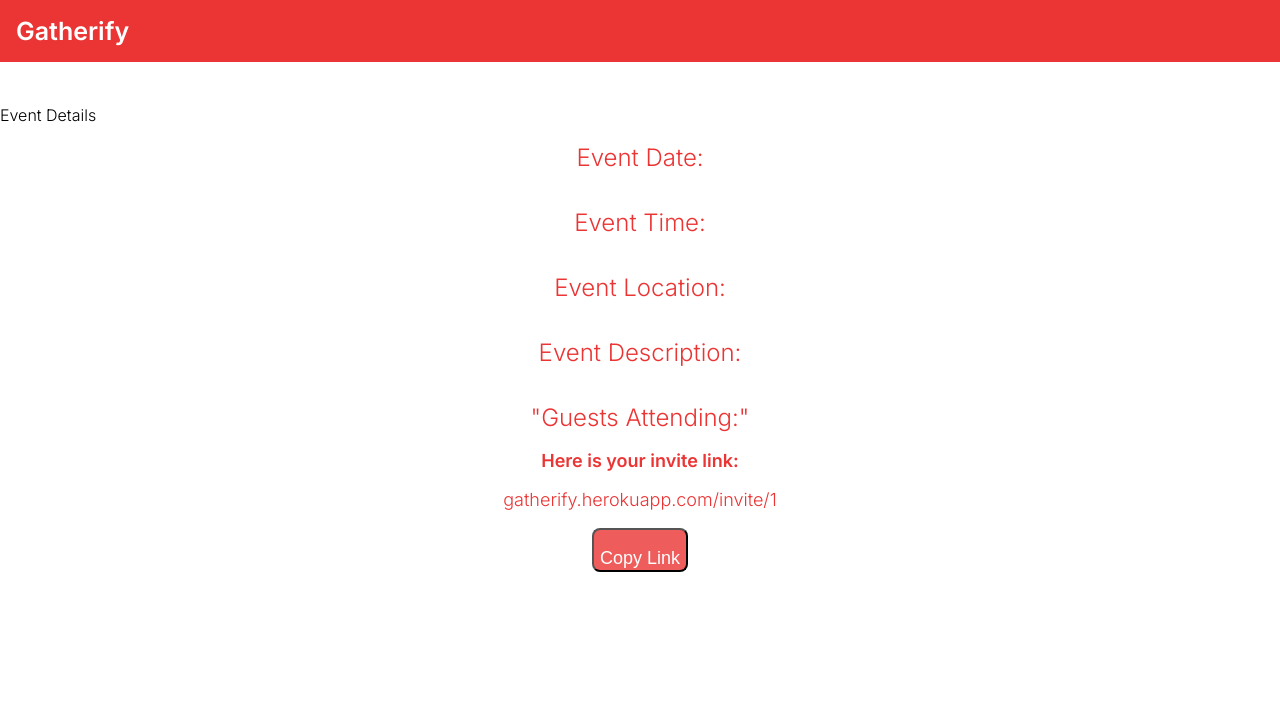
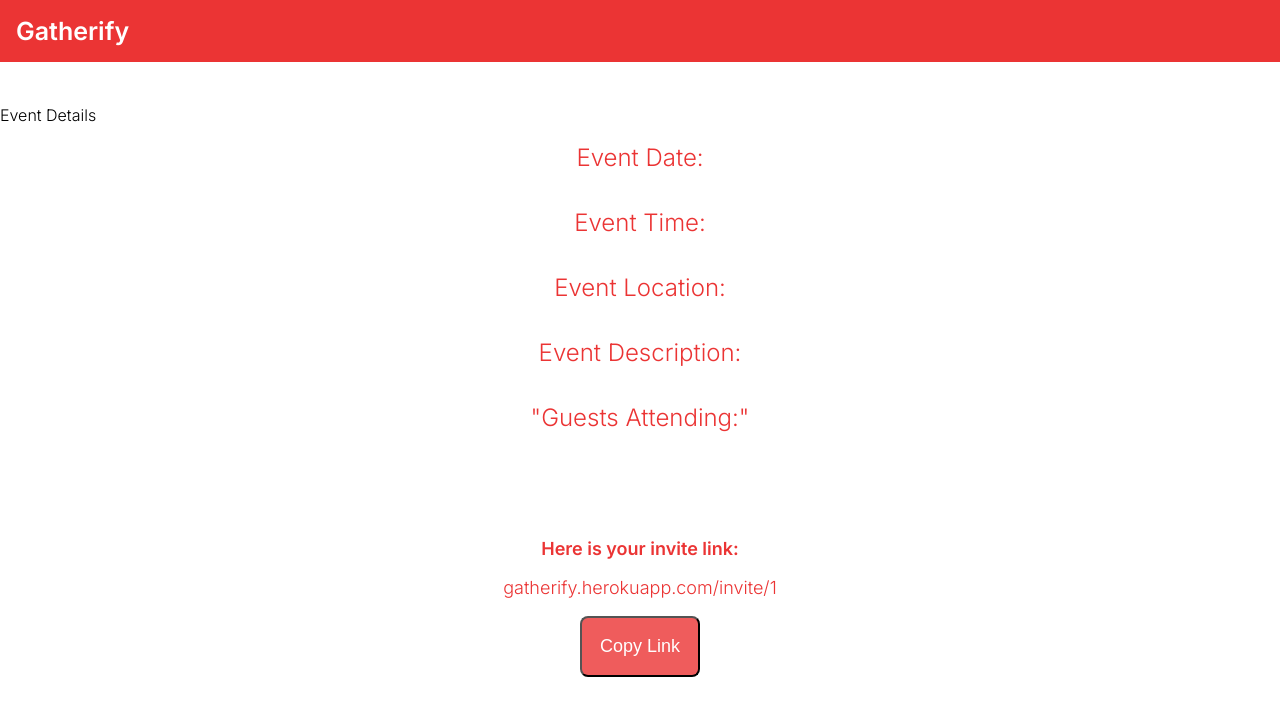
Before and after one commit to weblab-class/jliu473-jinwong01-cdarren, a React app: page /event/1 in a window 1280 px wide. Shown: the top 716 px of the page. Built offline with nearby package versions, Linux system fonts and the light colour scheme; no server answers; the HTML template or start-up script is replaced by a standard one.

Commit message:
CSS changes to Event Dashboard

```diff
--- a/client/src/components/pages/EventDashboard.css
+++ b/client/src/components/pages/EventDashboard.css
@@ -34,7 +34,7 @@
 }
 
 .Link-button {
-  padding-top: 18px;
+  padding: 18px;
   background-color: #ef5c5c;
   font-size: large;
   color: white;
@@ -42,5 +42,6 @@
 }
 
 .Invite-link-content {
+  padding-top: 88px;
   text-align: center;
 }
```
